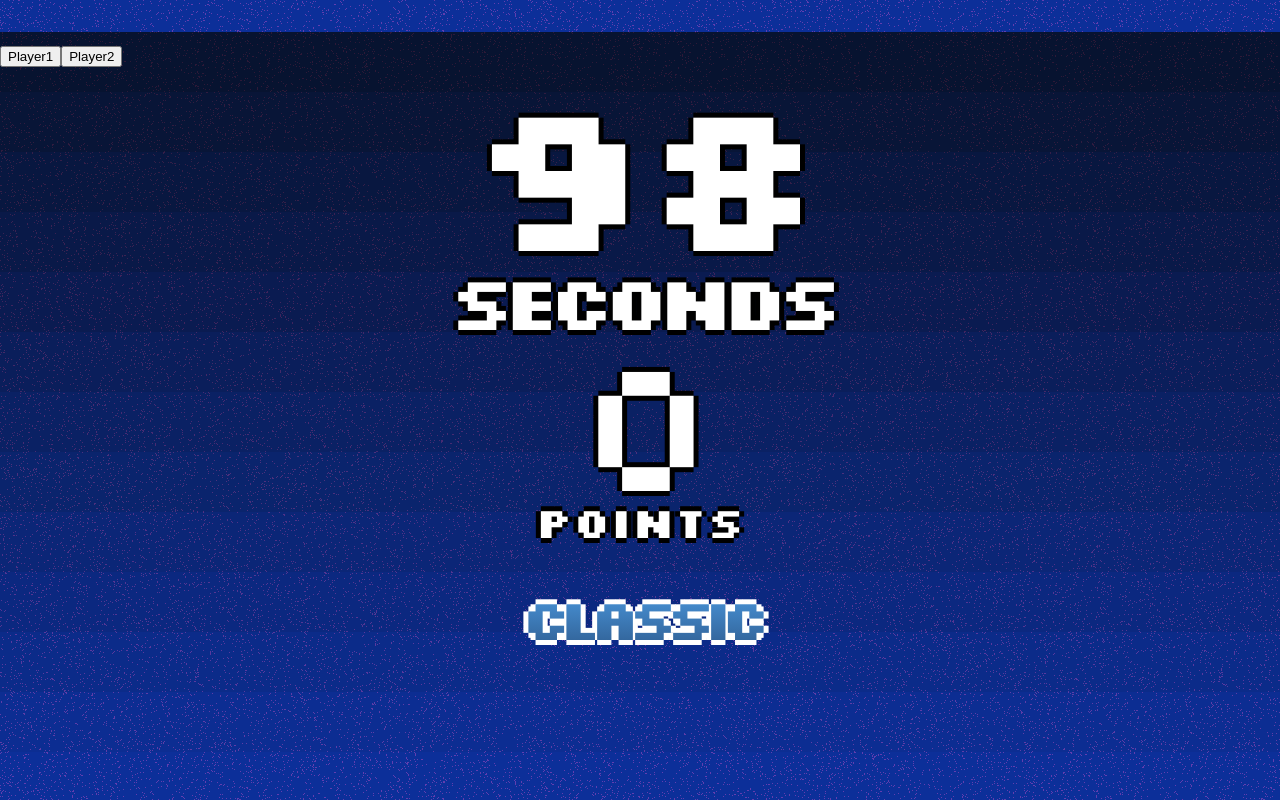
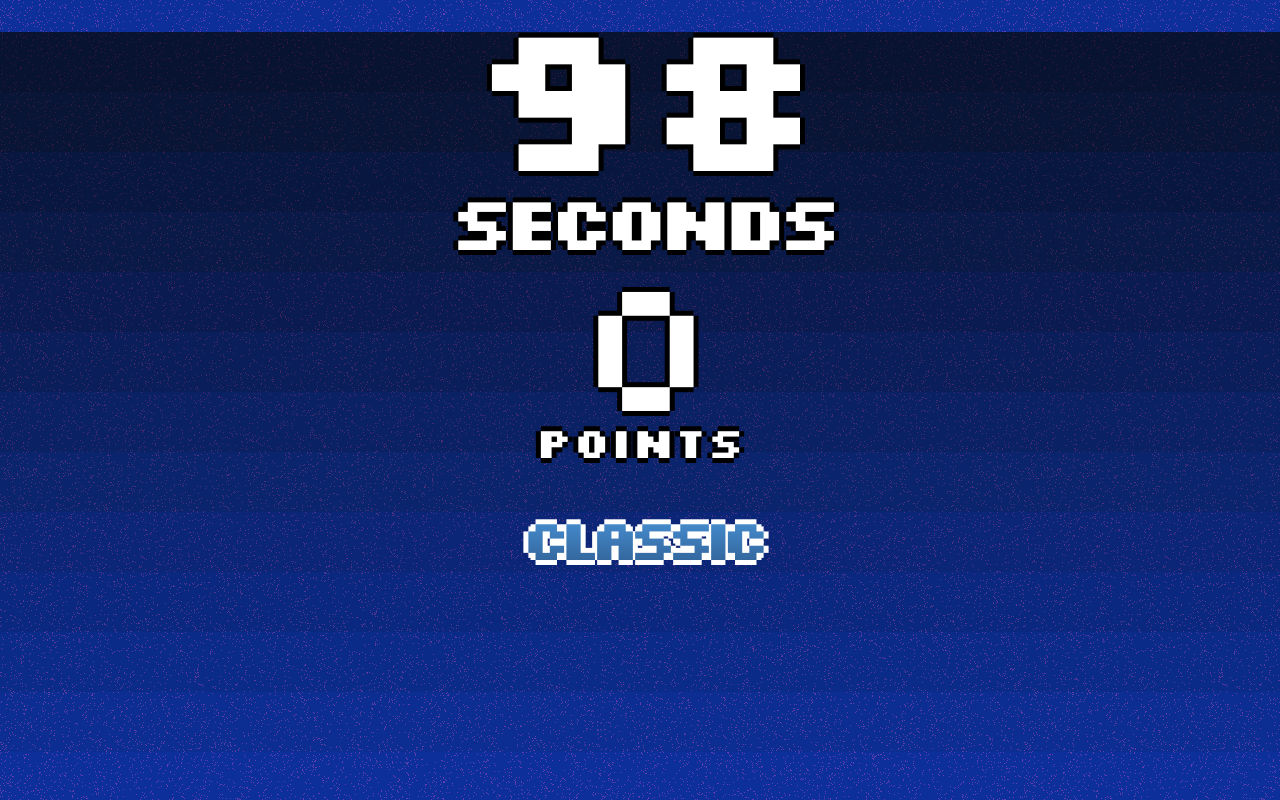
Before and after one commit to brandonFaf/MillerMadness, a React (Create React App) app: page /game-play in a window 1280 px wide. Built offline with nearby package versions, Linux system fonts and the light colour scheme; no server answers.

Commit message:
remove buttons

```diff
--- a/src/Components/GameModes/Classic.js
+++ b/src/Components/GameModes/Classic.js
@@ -109,8 +109,8 @@ class Classic extends Component {
 
     return (
       <>
-        <button onClick={this.player1}>Player1</button>
-        <button onClick={this.player2}>Player2</button>
+        {/* <button onClick={this.player1}>Player1</button>
+        <button onClick={this.player2}>Player2</button> */}
         <div className="gameplay">
           <div className="time">
             <div className="seconds">{this.state.time}</div>
--- a/src/Components/GameModes/SkeetShooting.js
+++ b/src/Components/GameModes/SkeetShooting.js
@@ -103,8 +103,8 @@ class SkeetShooting extends Component {
 
     return (
       <>
-        <button onClick={this.player1}>Player1</button>
-        <button onClick={this.player2}>Player2</button>
+        {/* <button onClick={this.player1}>Player1</button>
+        <button onClick={this.player2}>Player2</button> */}
         <div className="gameplay">
           <div className="time">
             <div className="seconds">{this.state.go && 'SHOOT'}</div>
--- a/src/Components/GamePlay.js
+++ b/src/Components/GamePlay.js
@@ -137,9 +137,7 @@ class GamePlay extends React.Component {
         onKeyUp={this.onKey}
       >
         {this.state.countdown > 0 && this.renderCountdown()}
-        {/*
-        <button onClick={this.player1}>Player1</button>
-        <button onClick={this.player2}>Player2</button> */}
+
         {this.getGameMode()}
       </div>
     );
--- a/src/Components/PlayerEntry.js
+++ b/src/Components/PlayerEntry.js
@@ -12,8 +12,8 @@ export default class PlayerEntry extends React.Component {
   state = {
     cursors: [
       {
-        cursor: 1,
-        letter: 'B'
+        cursor: 19,
+        letter: 'T'
       },
       {
         cursor: 0,
```
